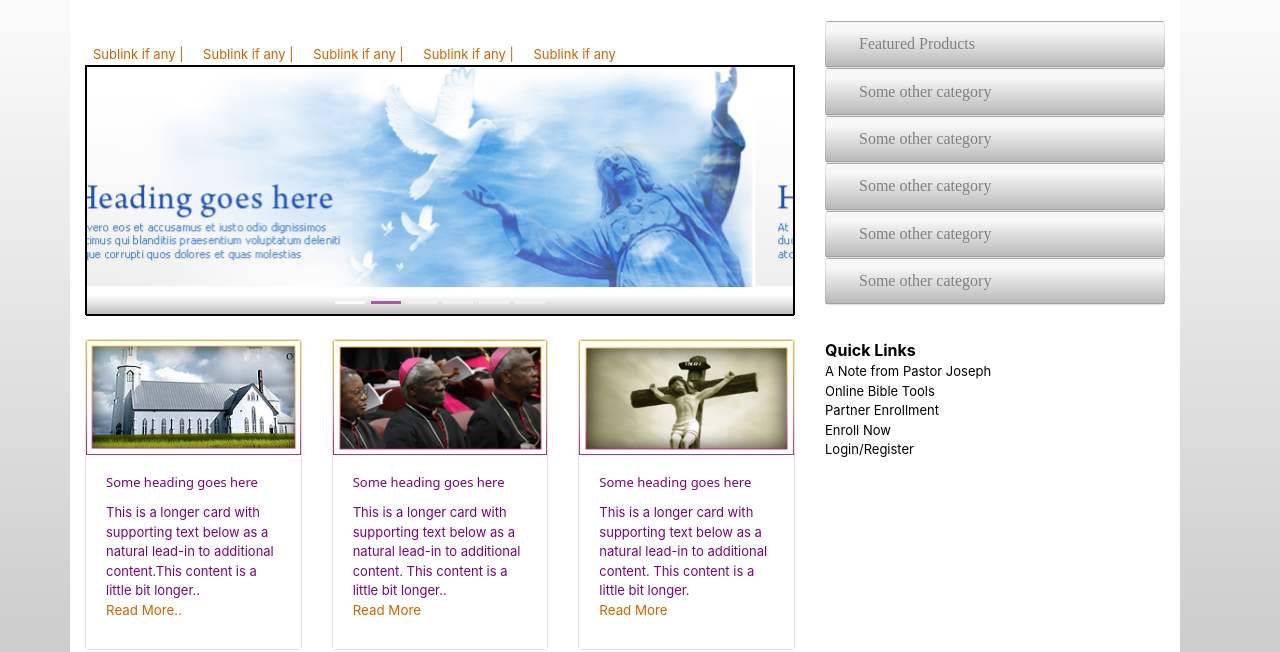
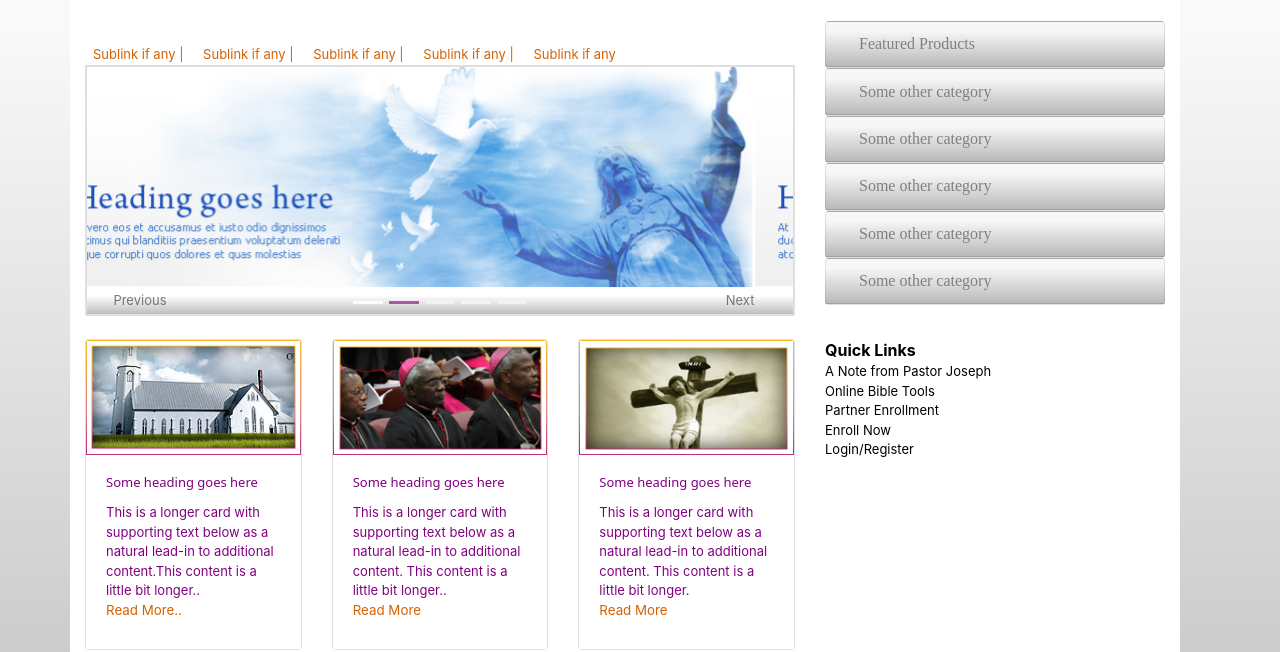
Before and after one commit to hrshprmr/Foradian_assignment, a plain HTML site: page Index.html in a window 1280 px wide. Shown: the part 168-820 px from the top of the page. Drawn offline with nearby package versions, Linux system fonts and the light colour scheme; files that its build step writes are made by us from their sources; files whose address does not match are found by name.

Commit message:
made changes in carousal

```diff
--- a/Index.html
+++ b/Index.html
@@ -4,7 +4,7 @@
   <title>Foradian technologies</title>
   <meta charset="utf-8">
   <meta name="viewport" content="width=device-width, initial-scale=1">
-  <link rel="stylesheet" href="/home/harsh/Foradian_Assignment/style.css">
+  <link rel="stylesheet" href="style.css">
   <link rel="stylesheet" href="https://cdn.jsdelivr.net/npm/bootstrap@4.6.1/dist/css/bootstrap.min.css">
   <link rel="stylesheet" href="https://cdnjs.cloudflare.com/ajax/libs/font-awesome/4.7.0/css/font-awesome.min.css">
   <script src="https://cdn.jsdelivr.net/npm/jquery@3.5.1/dist/jquery.slim.min.js"></script>
@@ -57,7 +57,6 @@
           </div>
           <div class="carousel">
             <div id="carouselExampleCaptions" class="carousel slide" data-ride="carousel">
-
               <div class="carousel-inner">
                 <div class="carousel-item active">
                   <img src="images/Salvation_mainimg.png" class="d-block w-100">
@@ -74,18 +73,22 @@
                 <div class="carousel-item">
                   <img src="images/Salvation_mainimg.png" class="d-block w-100">
                 </div>
-                <div class="carousel-item">
-                  <img src="images/Salvation_mainimg.png" class="d-block w-100">
-                </div>
               </div>
+              <a class="carousel-control-prev" href="#carouselExampleCaptions" role="button" data-slide="prev">
+                <span class="" aria-hidden="true">Previous</span>
+                <span class="sr-only">Previous</span>
+              </a>
               <ol class="carousel-indicators">
                 <li data-target="#carouselExampleCaptions" data-slide-to="0" class="active"></li>
                 <li data-target="#carouselExampleCaptions" data-slide-to="1"></li>
                 <li data-target="#carouselExampleCaptions" data-slide-to="2"></li>
+                <li data-target="#carouselExampleCaptions" data-slide-to="3"></li>
                 <li data-target="#carouselExampleCaptions" data-slide-to="4"></li>
-                <li data-target="#carouselExampleCaptions" data-slide-to="5"></li>
-                <li data-target="#carouselExampleCaptions" data-slide-to="6"></li>
               </ol>
+              <a class="carousel-control-next" href="#carouselExampleCaptions" role="button" data-slide="next">
+                <span class="" aria-hidden="true">Next</span>
+                <span class="sr-only">Next</span>
+              </a>
             </div>
           </div>
           <!-- Logo and Carousel end -->
--- a/style.css
+++ b/style.css
@@ -32,7 +32,7 @@ nav {
 }
 .carousel{
   height: 250;
-  border: 1px solid black;
+  border: 1px solid rgba(0,0,0,.125);
 }
 .carousel-indicators{
   width: 100%;
@@ -159,3 +159,15 @@ span a{
 .sublink{
   font-size: small;
 }
+.carousel-control-prev{
+  top: 220 !important;
+  z-index: 50 !important;
+  color: black !important;
+  font-size: small;
+}
+.carousel-control-next{
+  top: 220 !important;
+  z-index: 50 !important;
+  color: black !important;
+  font-size: small;
+}
```
